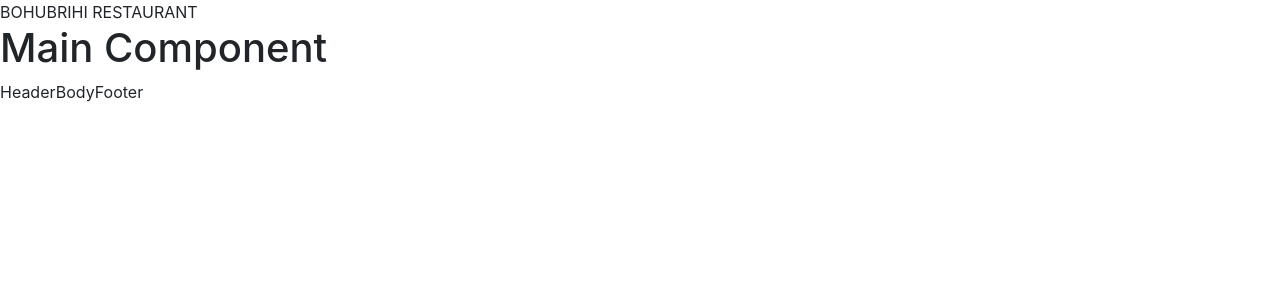
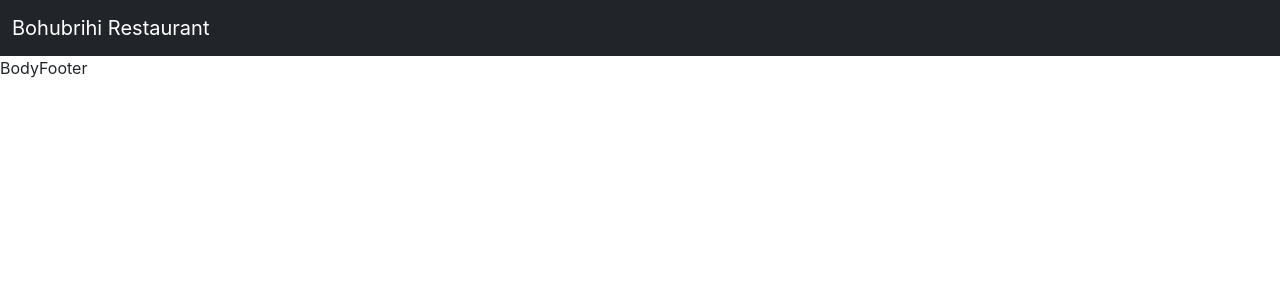
Before and after one commit to raihan-mahmud-talukder/bohubrihi-restaurant, a React (Create React App) app: page / in a window 1280 px wide. Shown: the top 300 px of the page. Built offline with nearby package versions, Linux system fonts and the light colour scheme.

Commit message:
navigation bar

```diff
--- a/src/App.js
+++ b/src/App.js
@@ -3,7 +3,6 @@ import { MainComponent } from "./components/MainComponent"
 export const App = () => {
   return (
     <div>
-      BOHUBRIHI RESTAURANT
       <MainComponent />
     </div>
   )
--- a/src/components/MainComponent.jsx
+++ b/src/components/MainComponent.jsx
@@ -5,7 +5,6 @@ import { Header } from "./header/Header"
 export const MainComponent = () => {
     return (
         <>
-        <h1>Main Component</h1>
         <Header />
         <Body />
         <Footer />
--- a/src/components/header/Header.jsx
+++ b/src/components/header/Header.jsx
@@ -1,7 +1,9 @@
+import { Navigation } from "./Navigation"
+
 export const Header = () => {
     return (
         <>
-        Header
+        <Navigation />
         </>
     )
     }
--- /dev/null
+++ b/src/components/header/Navigation.jsx
@@ -0,0 +1,11 @@
+import { Navbar, NavbarBrand } from "reactstrap"
+
+export const Navigation = () => {
+    return (
+        <>
+        <Navbar color="dark" dark>
+            <NavbarBrand href="/">Bohubrihi Restaurant</NavbarBrand>
+        </Navbar>
+        </>
+    )
+    }
```
